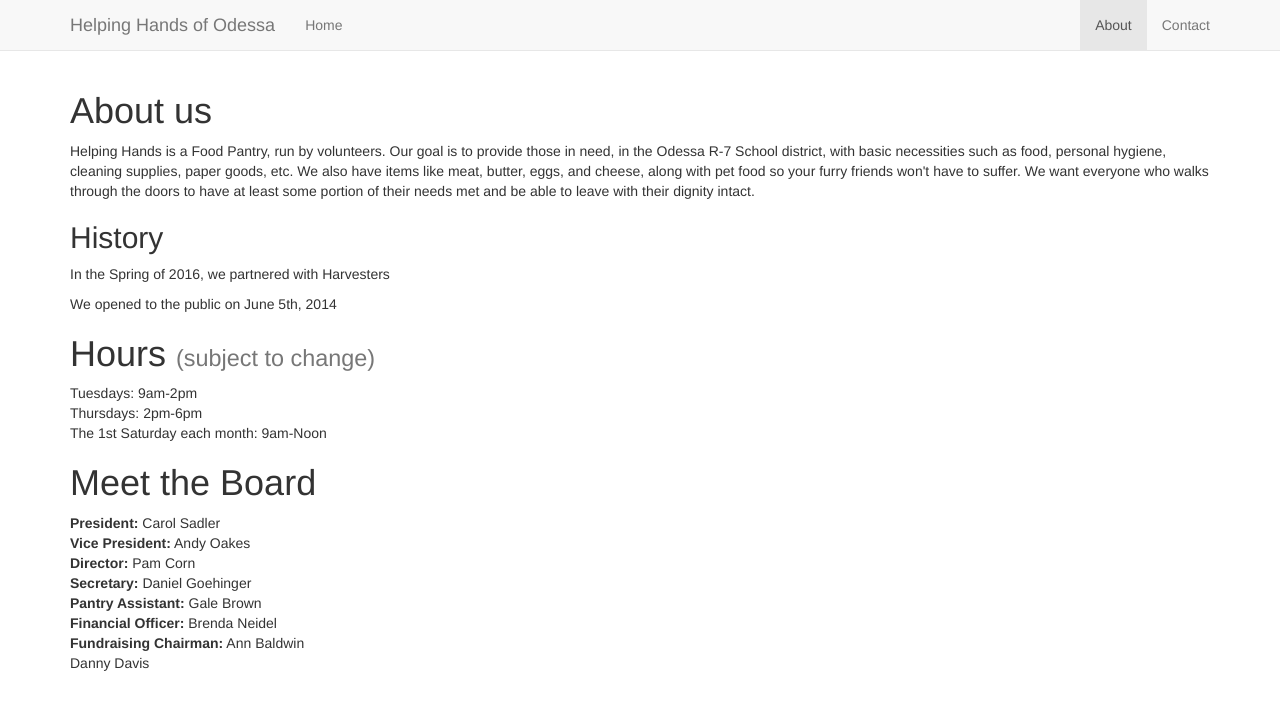
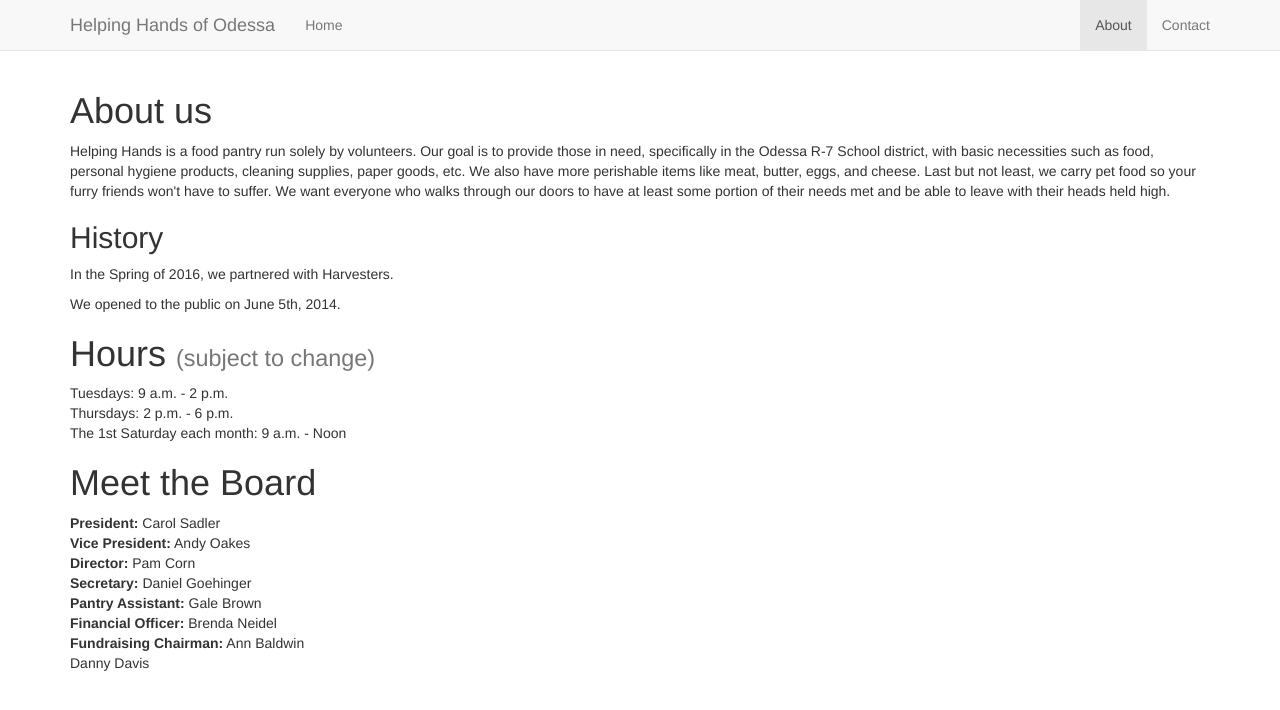
Before and after one commit to calebmeyer/calebmeyer.github.io, a plain HTML site: page about.html in a window 1280 px wide. Drawn offline with nearby package versions, Linux system fonts and the light colour scheme.

Commit message:
B's way with words was added

```diff
--- a/about.html
+++ b/about.html
@@ -45,15 +45,15 @@
     </nav>
     <div class="container">
       <h1>About us</h1>
-      <p>Helping Hands is a Food Pantry, run by volunteers. Our goal is to provide those in need, in the Odessa R-7 School district, with basic necessities such as food, personal hygiene, cleaning supplies, paper goods, etc. We also have items like meat, butter, eggs, and cheese, along with pet food so your furry friends won't have to suffer. We want everyone who walks through the doors to have at least some portion of their needs met and be able to leave with their dignity intact.</p>
+      <p>Helping Hands is a food pantry run solely by volunteers. Our goal is to provide those in need, specifically in the Odessa R-7 School district, with basic necessities such as food, personal hygiene products, cleaning supplies, paper goods, etc. We also have more perishable items like meat, butter, eggs, and cheese. Last but not least, we carry pet food so your furry friends won't have to suffer. We want everyone who walks through our doors to have at least some portion of their needs met and be able to leave with their heads held high.</p>
       <h2>History</h2>
-      <p>In the Spring of 2016, we partnered with Harvesters</p>
-      <p>We opened to the public on June 5th, 2014</p>
+      <p>In the Spring of 2016, we partnered with Harvesters.</p>
+      <p>We opened to the public on June 5th, 2014.</p>
       <h1>Hours <small>(subject to change)</small></h1>
       <p>
-        Tuesdays: 9am-2pm<br>
-        Thursdays: 2pm-6pm<br>
-        The 1st Saturday each month: 9am-Noon
+        Tuesdays: 9 a.m. - 2 p.m.<br>
+        Thursdays: 2 p.m. - 6 p.m.<br>
+        The 1st Saturday each month: 9 a.m. - Noon
       </p>
       <h1>Meet the Board</h1>
       <strong>President:</strong> Carol Sadler<br>
```
Also changed, not shown: index.html (+1 -1 lines).
